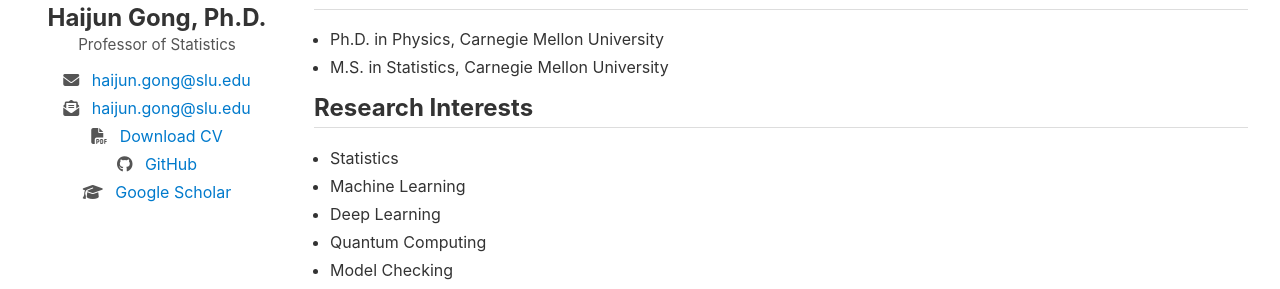
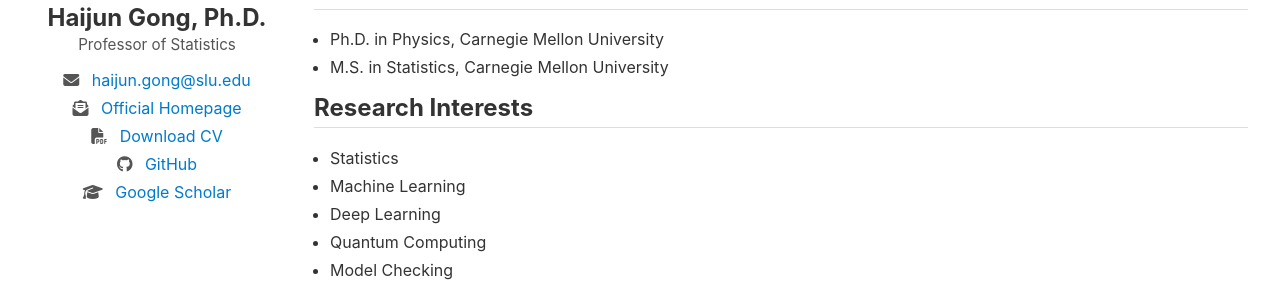
Before and after one commit to GongData/gongData.github.io, a Jekyll site: the page index.html, which Jekyll copies as it is, in a window 1280 px wide. Shown: the part 317-606 px from the top of the page. Built offline with Jekyll 4.4.1, drawn with Linux system fonts in a browser that asks for light colours.

Commit message:
Update index.html

```diff
--- a/index.html
+++ b/index.html
@@ -113,7 +113,7 @@
 
     <ul class="icon-list">
       <li><i class="fa-solid fa-envelope"></i> <a href="mailto:haijun.gong@slu.edu">haijun.gong@slu.edu</a></li>
-      <li><i class="fa-solid fa-envelope-open-text"></i> <a href="mailto:haijun.gong@slu.edu">haijun.gong@slu.edu</a></li>
+      <li><i class="fa-solid fa-envelope-open-text"></i> <a href="https://www.slu.edu/arts-and-sciences/mathematics-statistics/faculty/haijun-gong.php">Official Homepage</a></li>
       <li><i class="fa-solid fa-file-pdf"></i> <a href="/assets/CV.pdf" download>Download CV</a></li>
       <li><i class="fa-brands fa-github"></i> <a href="https://github.com/gongData" target="_blank">GitHub</a></li>
       <li><i class="fa-solid fa-graduation-cap"></i> <a href="https://scholar.google.com/citations?user=c-urE8IAAAAJ&hl=en&oi=ao" target="_blank">Google Scholar</a></li>
```
